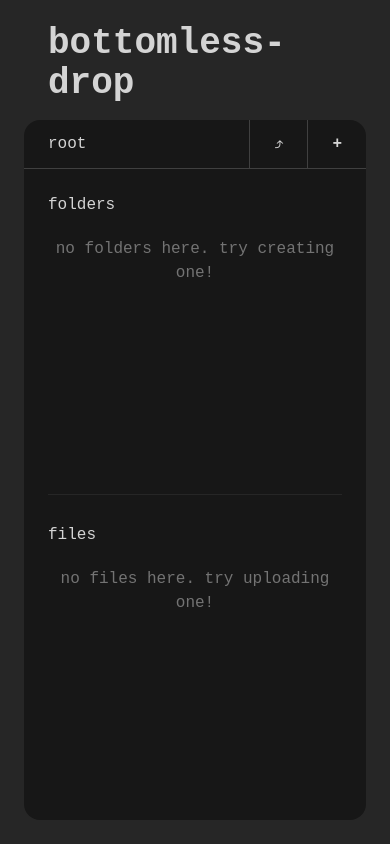
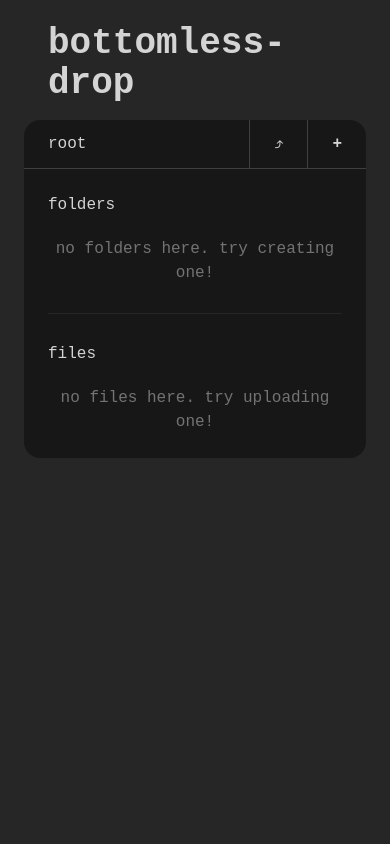
Before and after one commit to arBishal/Bottomless-Drop, a React (Vite) app: page / in a window 390 px wide. Built offline with nearby package versions, Linux system fonts and the light colour scheme.

Commit message:
fix: fix primary responsiveness

```diff
--- a/src/App.jsx
+++ b/src/App.jsx
@@ -2,7 +2,7 @@ import Home from "./pages/Home.jsx";
 
 export default function App() {
   return (
-    <div className="h-dvh w-dvw flex flex-col p-6 gap-4 items-center justify-center text-neutral-300 bg-neutral-800 lowercase">
+    <div className="min-h-dvh w-dvw flex flex-col p-6 gap-4 items-center justify-start text-neutral-300 bg-neutral-800 lowercase">
       <h1 className="max-w-5xl w-full text-4xl font-bold px-6"> bottomless-drop </h1>
       <Home />
     </div>
--- a/src/components/Files.jsx
+++ b/src/components/Files.jsx
@@ -7,7 +7,7 @@ export default function Folders() {
   return (
     <div id="folder-collection" className="w-full flex-grow">
       {currentFolder?.files?.length > 0 ? (
-        <div className="grid grid-cols-2 gap-2">
+        <div className="grid grid-cols-1 md:grid-cols-2 gap-2">
           {currentFolder.files.map((file) => (
             <ItemCard key={file.id} id={file.id} item={file} type={"file"} />
           ))}
--- a/src/components/Folders.jsx
+++ b/src/components/Folders.jsx
@@ -7,7 +7,7 @@ export default function Folders() {
   return (
     <div id="folder-collection" className="w-full flex-grow">
       {currentFolder?.children?.length > 0 ? (
-        <div className="grid grid-cols-4 gap-2">
+        <div className="grid grid-cols-1 sm:grid-cols-2 md:grid-cols-3 lg:grid-cols-4 gap-2">
           {currentFolder.children.map((id) => (
             <ItemCard key={id} id={id} item={folders[id]} type={"folder"} />
           ))}
--- a/src/components/ItemCard.jsx
+++ b/src/components/ItemCard.jsx
@@ -44,7 +44,7 @@ export default function FolderCard({ id, item, type }) {
       key={id}
       onClick={handleSingleClick}
       onDoubleClick={handleDoubleClick}
-      className={`min-h-14 flex items-center justify-between gap-4 rounded-lg cursor-pointer pl-4 pr-3 ${
+      className={`min-h-12 flex items-center justify-between gap-4 rounded-lg cursor-pointer pl-4 pr-3 ${
         isSelected ? "bg-neutral-700" : "hover:bg-neutral-800"
       }`}
     >
@@ -63,7 +63,8 @@ export default function FolderCard({ id, item, type }) {
           )}
         </div>
 
-        <span id="item-label" className="text-center text-sm text-ellipsis">
+        <span id="item-label" className={`text-sm truncate overflow-hidden whitespace-nowrap ${
+          type === "folder" ? "max-w-24" : "max-w-56"}`}>
           {item.name}
         </span>
       </div>
--- a/src/pages/Home.jsx
+++ b/src/pages/Home.jsx
@@ -47,7 +47,7 @@ export default function Home() {
 };
 
   return (
-    <div className="h-full w-full max-w-5xl flex flex-col">
+    <div className="min-h-full w-full max-w-5xl flex flex-col">
       <div className="flex items-center justify-between">
         <Breadcrumbs
           currentFolder={parentId}
```
